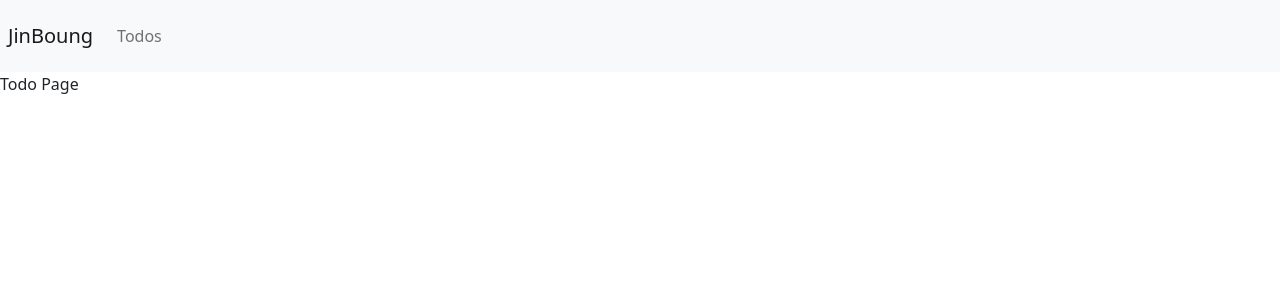
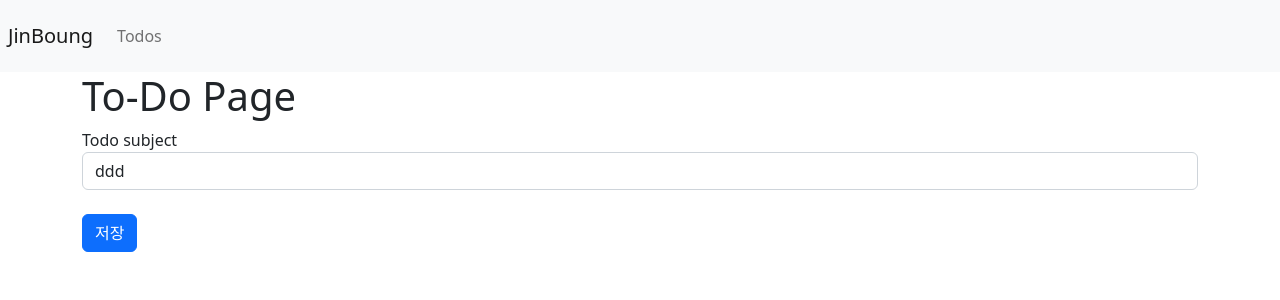
Before and after one commit to jbb4223/vue-Prac, a Vue app: page /todos/1 in a window 1280 px wide. Shown: the top 300 px of the page. Built offline with nearby package versions, Linux system fonts and the light colour scheme; data requests are answered from the project's data file.

Commit message:
48 class

```diff
--- a/src/App.vue
+++ b/src/App.vue
@@ -12,7 +12,9 @@
         </li>
       </ul>
   </nav>
-  <router-view />
+  <div class="container">
+    <router-view />
+  </div>
 </template>
 
 <script>
--- a/src/pages/todos/_id.vue
+++ b/src/pages/todos/_id.vue
@@ -1,15 +1,42 @@
 <template>
-  <div>Todo Page</div>
+  <h1>To-Do Page</h1>
+  <div v-if="loading"></div>
+  <form v-else>
+    <div class="form-group">
+      <label>Todo subject</label>
+      <input type="text" class="form-control" v-model="todo.subject">
+    </div>
+    <br/>
+    <button class="btn btn-primary">저장</button>
+  </form>
 </template>
 
 <script>
+import { ref } from 'vue';
 import { useRoute } from 'vue-router';
+import axios from 'axios';
 
 export default {
   setup () {
     const route = useRoute();
+    const todo = ref(null);
+    const loading = ref(true);
 
+
+    const getTodo = async () => {
+      const res = await axios.get('http://localhost:3000/todos/' + route.params.id);
+
+      todo.value = res.data;
+      loading.value = false;
+    };
+
+    getTodo();
     console.log(route.params.id);
+
+    return {
+      todo,
+      loading,
+    };
   }
 }
 </script>
--- a/src/pages/todos/index.vue
+++ b/src/pages/todos/index.vue
@@ -1,6 +1,5 @@
 <template>
-  <router-view />
-  <div class="container">
+  <div>
     <h2>To-Do List</h2>
 
     <input
```
